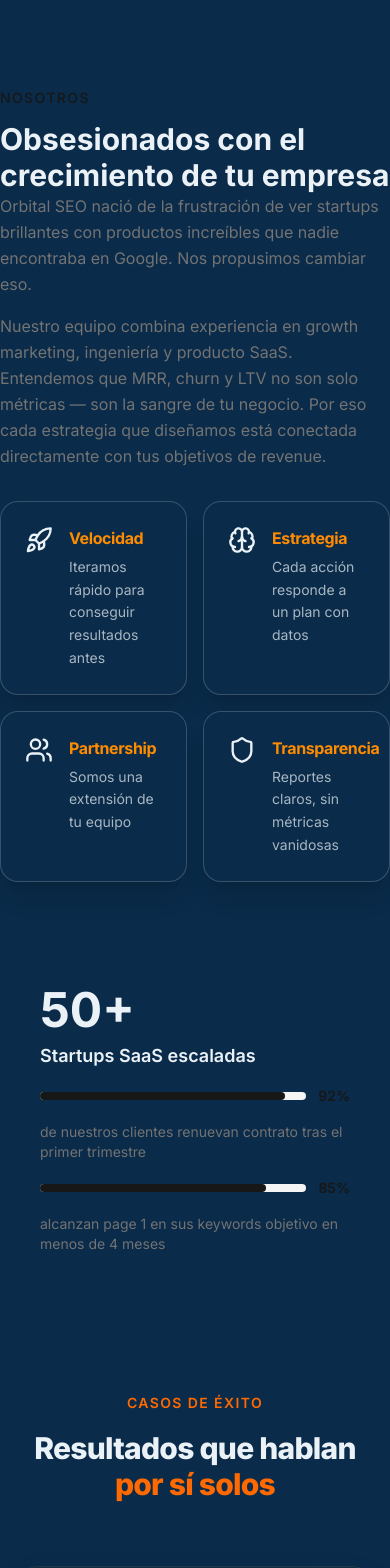
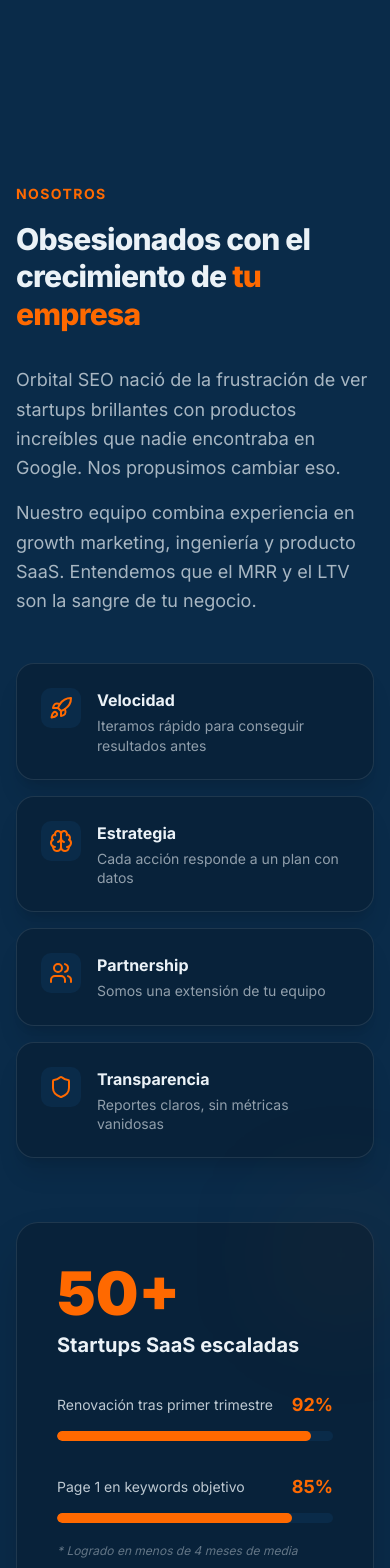
Before and after one commit to ioranadigital/iorana-next, a Next.js app: page / in a window 390 px wide. Shown: the part 4640-6208 px from the top of the page. Built offline with nearby package versions, Linux system fonts and the light colour scheme.

Commit message:
Update AboutSection.tsx

```diff
--- a/components/AboutSection.tsx
+++ b/components/AboutSection.tsx
@@ -10,29 +10,40 @@ const values = [
 ];
 
 const AboutSection = () => (
-  <section id="nosotros" className="section-padding">
-    <div className="container">
-      <div className="grid lg:grid-cols-2 gap-16 items-center">
+  /* 1. SECCIÓN: w-full y bg directo para evitar cortes visuales */
+  <section id="nosotros" className="w-full py-24 bg-[#0a2b49] overflow-visible">
+
+    {/* 2. CONTENEDOR DE CENTRADO: Alineado con el resto de la web */}
+    <div className="max-w-7xl mx-auto px-4 sm:px-6 lg:px-8 overflow-visible">
+
+      <div className="grid lg:grid-cols-2 gap-16 items-center overflow-visible">
+
+        {/* BLOQUE IZQUIERDO: Textos y Valores */}
         <motion.div
           initial={{ opacity: 0, x: -30 }}
           whileInView={{ opacity: 1, x: 0 }}
           viewport={{ once: true }}
+          className="overflow-visible"
         >
-          <span className="text-sm font-medium text-primary tracking-widest uppercase">Nosotros</span>
-          <h2 className="text-3xl md:text-4xl font-heading font-bold mt-3 text-[#ebf2f7]"> Obsesionados con el crecimiento de <span className="gradient-text">tu empresa</span></h2>
+          <span className="text-sm font-bold text-orange-500 tracking-widest uppercase">
+            Nosotros
+          </span>
+          <h2 className="text-3xl md:text-5xl font-heading font-extrabold mt-4 text-[#ebf2f7] leading-tight tracking-tight">
+            Obsesionados con el crecimiento de <span className="text-orange-500">tu empresa</span>
+          </h2>
 
-          <p className="text-muted-foreground leading-relaxed mb-4">
+          <div className="mt-8 space-y-4">
+            <p className="text-[#ebf2f7]/70 text-lg leading-relaxed">
               Orbital SEO nació de la frustración de ver startups brillantes con productos increíbles
               que nadie encontraba en Google. Nos propusimos cambiar eso.
             </p>
-          <p className="text-muted-foreground leading-relaxed mb-8">
+            <p className="text-[#ebf2f7]/70 text-lg leading-relaxed mb-10">
               Nuestro equipo combina experiencia en growth marketing, ingeniería y producto SaaS.
-            Entendemos que MRR, churn y LTV no son solo métricas — son la sangre de tu negocio.
-            Por eso cada estrategia que diseñamos está conectada directamente con tus objetivos de revenue.
+              Entendemos que el MRR y el LTV son la sangre de tu negocio.
             </p>
+          </div>
 
-
-  <div className="grid grid-cols-2 gap-4">
+          <div className="grid grid-cols-1 sm:grid-cols-2 gap-4 mt-12">
             {values.map((v, i) => (
               <motion.div
                 key={v.label}
@@ -40,16 +51,16 @@ const AboutSection = () => (
                 whileInView={{ opacity: 1, y: 0 }}
                 viewport={{ once: true }}
                 transition={{ delay: i * 0.1 }}
-                className="flex items-start gap-4 p-6 rounded-2xl bg-[#0a2b49] border border-[#ebf2f7]/20 shadow-xl transition-all duration-300 hover:border-[#ebf2f7]/50 hover:-translate-y-1 group"
+                className="flex items-start gap-4 p-6 rounded-2xl bg-[#08223a] border border-[#ebf2f7]/10 shadow-xl transition-all duration-300 hover:border-orange-500/30 hover:-translate-y-1 group"
               >
-<div className="flex items-center justify-center self-start transition-transform duration-300 group-hover:scale-110">
-  <v.icon className="h-7 w-7 text-[#ebf2f7]" /> {/* Aumentamos ligeramente el tamaño del icono a h-7 w-7 */}
+                <div className="flex items-center justify-center p-2 rounded-lg bg-[#0a2b49] group-hover:scale-110 transition-transform">
+                  <v.icon className="h-6 w-6 text-orange-500" />
                 </div>
                 <div>
-   <div className="font-bold text-base text-[#ff8c00] mb-1.5 tracking-tight group-hover:text-[#ffa500] transition-colors duration-300">
+                  <div className="font-bold text-[#ebf2f7] mb-1 group-hover:text-orange-500 transition-colors">
                     {v.label}
                   </div>
-  <div className="text-[#ebf2f7]/70 text-sm leading-relaxed">
+                  <div className="text-[#ebf2f7]/60 text-sm leading-snug">
                     {v.desc}
                   </div>
                 </div>
@@ -58,33 +69,57 @@ const AboutSection = () => (
           </div>
         </motion.div>
 
+        {/* BLOQUE DERECHO: Estadísticas (Card Neon) */}
         <motion.div
           initial={{ opacity: 0, x: 30 }}
           whileInView={{ opacity: 1, x: 0 }}
           viewport={{ once: true }}
-          className="relative"
+          className="relative overflow-visible"
         >
-          <div className="glass-card p-10 neon-border">
-            <div className="text-5xl font-heading font-bold neon-text mb-2">50+</div>
-            <div className="text-lg font-heading font-semibold mb-4">Startups SaaS escaladas</div>
-            <div className="space-y-4 text-sm text-muted-foreground">
-              <div className="flex items-center gap-3">
-                <div className="w-full bg-muted rounded-full h-2">
-                  <div className="bg-primary rounded-full h-2" style={{ width: "92%" }} />
+          <div className="bg-[#08223a] p-10 rounded-3xl border border-[#ebf2f7]/10 shadow-2xl relative">
+            {/* Decoración sutil de fondo */}
+            <div className="absolute -top-4 -right-4 w-24 h-24 bg-orange-500/10 blur-3xl rounded-full" />
+
+            <div className="text-6xl font-black text-orange-500 mb-2">50+</div>
+            <div className="text-xl font-bold text-[#ebf2f7] mb-8">Startups SaaS escaladas</div>
+
+            <div className="space-y-8">
+              <div className="space-y-3">
+                <div className="flex justify-between items-center text-sm">
+                  <span className="text-[#ebf2f7]/80">Renovación tras primer trimestre</span>
+                  <span className="text-orange-500 font-bold text-lg">92%</span>
                 </div>
-                <span className="text-primary font-semibold shrink-0">92%</span>
+                <div className="w-full bg-[#0a2b49] rounded-full h-2.5 overflow-hidden">
+                  <motion.div
+                    initial={{ width: 0 }}
+                    whileInView={{ width: "92%" }}
+                    transition={{ duration: 1, delay: 0.5 }}
+                    className="bg-orange-500 h-full rounded-full"
+                  />
                 </div>
-              <p>de nuestros clientes renuevan contrato tras el primer trimestre</p>
-              <div className="flex items-center gap-3">
-                <div className="w-full bg-muted rounded-full h-2">
-                  <div className="bg-primary rounded-full h-2" style={{ width: "85%" }} />
               </div>
-                <span className="text-primary font-semibold shrink-0">85%</span>
+
+              <div className="space-y-3">
+                <div className="flex justify-between items-center text-sm">
+                  <span className="text-[#ebf2f7]/80">Page 1 en keywords objetivo</span>
+                  <span className="text-orange-500 font-bold text-lg">85%</span>
                 </div>
-              <p>alcanzan page 1 en sus keywords objetivo en menos de 4 meses</p>
+                <div className="w-full bg-[#0a2b49] rounded-full h-2.5 overflow-hidden">
+                  <motion.div
+                    initial={{ width: 0 }}
+                    whileInView={{ width: "85%" }}
+                    transition={{ duration: 1, delay: 0.7 }}
+                    className="bg-orange-500 h-full rounded-full"
+                  />
+                </div>
+                <p className="text-xs text-[#ebf2f7]/40 italic pt-2">
+                  * Logrado en menos de 4 meses de media
+                </p>
+              </div>
             </div>
           </div>
         </motion.div>
+
       </div>
     </div>
   </section>
```
Lines whose indentation alone changed are shown as unchanged.
